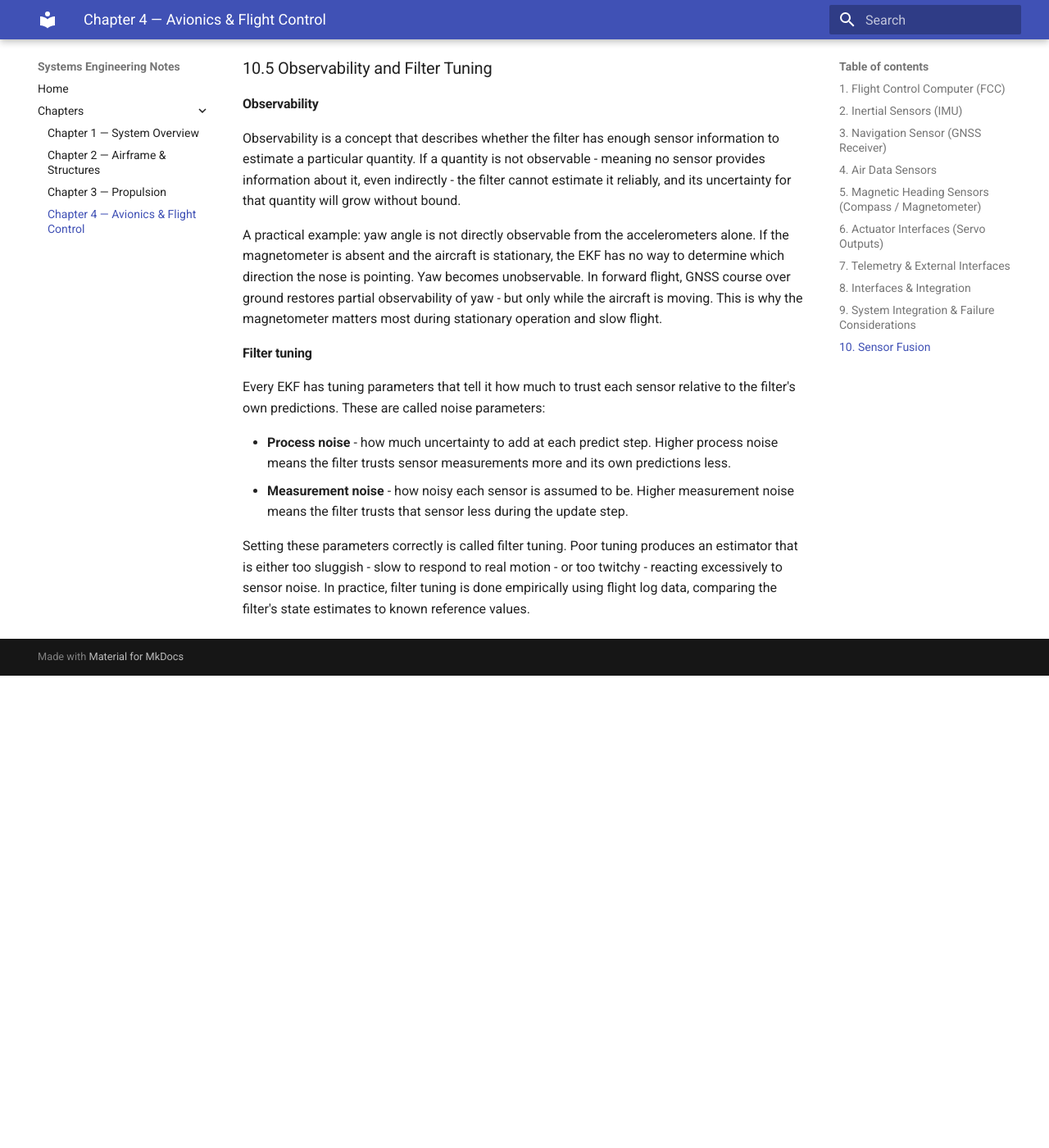
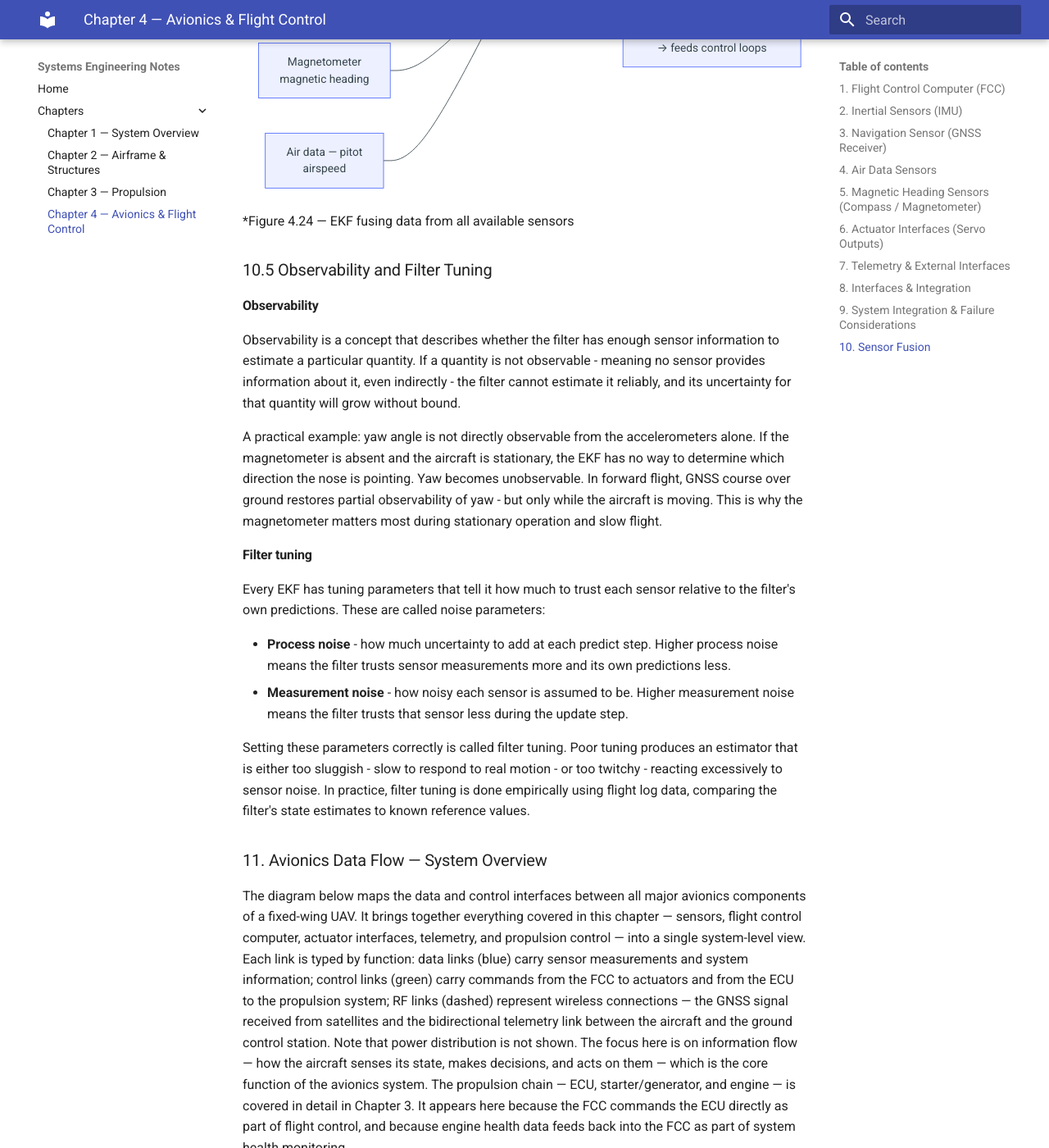
Before and after one commit to hepguzel/systems-engineering-notes, an MkDocs documentation site: the page built from docs/ch04-avionics-flight-control/index.md, in a window 1280 px wide and 1400 px high, scrolled down 48327 px. Shown: the whole window at 82% size. Built offline with MkDocs 1.6.1 and Material for MkDocs 9.7.7, drawn with Linux system fonts in a browser that asks for light colours; before the commit the page ends 49151 px from its top, so only the background shows below that; some of the changed text lies outside the part shown.

````diff
--- a/docs/ch04-avionics-flight-control/index.md
+++ b/docs/ch04-avionics-flight-control/index.md
@@ -53,7 +53,7 @@
 
 However, from a systems-engineering viewpoint, the physical form of the FCC is less important than its functional responsibilities and interfaces. Whether it is a commercial autopilot or a custom board, its role in the system architecture remains fundamentally the same.
 
-![processing architecture](fig_4_3.png)
+![processing architecture](fig_4_2.png)
 
 *Figure 4.2 — Processing Architecture — A Brief Comparison*
 
@@ -69,25 +69,27 @@
 
 In summary, the Flight Control Computer is the decision core of the UAV. It transforms sensor measurements into understanding, understanding into commands, and commands into physical motion.
 
-![summary](fig_4_4.png)
+![summary](fig_4_3.png)
 
-*Figure 4.3 — FCC's roles as a summary*
+*Figure 4.3 — FCC functional roles summary*
 
 It is simultaneously a data hub, a control engine, a mode manager, and a safety monitor. Every design decision in the avionics architecture — sensor selection, interface choices, redundancy philosophy — is ultimately evaluated against what the FCC needs to do its job correctly.
 
 #### What is nested control loops in a FCC?
 
-A FCC doesn't control the aircraft with a single calculation. Instead, it runs several control loops simultaneously - one inside the other, like nested layers. Each layer has a specific job and runs at its own speed.
+An FCC doesn't control the aircraft with a single calculation. Instead, it runs several control loops simultaneously - one inside the other, like nested layers. Each layer has a specific job and runs at its own speed.
 
-![nested control loops](fig_4_2.png)
+![nested control loops](fig_4_4.png)
 
-*Figure 4.4 — nested control loops*
+*Figure 4.4 — Nested control loops in the FCC*
 
 ## 2. Inertial Sensors (IMU)
 
 An Inertial Measurement Unit, usually called an IMU, is the part of the avionics system that allows an aircraft to sense its own motion without relying on any external references. It works entirely by observing how the vehicle rotates and how forces act on it. Because it does not depend on satellites, radio signals, or the environment, the IMU is the most fundamental sensor used to keep an aircraft stable.
 
 An IMU is made of two main types of sensors: gyroscopes and accelerometers. These sensors do not measure position, altitude, or direction directly. Instead, they measure very basic physical quantities — rotation rate and specific force —  and the flight control computer uses those measurements to infer how the aircraft is oriented and how it is moving.
+
+In some systems and documentation, the inertial measurement unit is referred to as an INS — Inertial Navigation System — rather than an IMU. Strictly speaking, an IMU is the hardware unit containing the gyroscopes and accelerometers, while an INS is a complete system that includes the IMU hardware plus the navigation algorithms that process its outputs into position, velocity, and attitude estimates. In practice, the two terms are often used interchangeably in UAV system documentation, particularly when the sensor unit includes its own onboard processing. Throughout this chapter, the term IMU is used to refer to the inertial sensor hardware and its immediate outputs — rotation rates and specific force — without implying an onboard navigation processor.
 
 Nearly all UAV-grade IMUs today are built using MEMS technology.
 
@@ -277,7 +279,7 @@
 
 ![DOP geometry comparison](fig_4_12.png)
 
-*Figure 4.12 — DOP geometry comparison - good vs poor satellite geometry*
+*Figure 4.12 — DOP geometry comparison —  good vs poor satellite geometry*
 
 
 ## 4. Air Data Sensors
@@ -647,7 +649,7 @@
 
 ![Description of four wires of SPI](fig_4_18.png)
 
-*Figure 4.18 — four wires of SPI*
+*Figure 4.18 — SPI interface — four signal wires*
 
 #### Master and Slave
 
@@ -657,7 +659,7 @@
 
 ![An example of CS wires](fig_4_19.png)
 
-*Figure 4.19 — An example of CS wires*
+*Figure 4.19 — SPI chip select — multiple sensors on one bus*
 
 #### Where is SPI used in UAV avionics?
 
@@ -931,7 +933,7 @@
 
 ![Complementary Filter](fig_4_22.png)
 
-*Figure 4.22 — Complementary Filter*
+*Figure 4.22 — Complementary filter — concept diagram*
 
 #### What is a high-pass filter?
 
@@ -1013,7 +1015,7 @@
     PITOT --> EKF
     EKF --> STATE
 ```
-*Figure 4.24 — EKF fusion data from all available sensors*
+*Figure 4.24 — EKF fusing data from all available sensors
 
 ### 10.5 Observability and Filter Tuning
 
@@ -1031,3 +1033,14 @@
 - **Measurement noise** - how noisy each sensor is assumed to be. Higher measurement noise means the filter trusts that sensor less during the update step.
 
 Setting these parameters correctly is called filter tuning. Poor tuning produces an estimator that is either too sluggish - slow to respond to real motion - or too twitchy - reacting excessively to sensor noise. In practice, filter tuning is done empirically using flight log data, comparing the filter's state estimates to known reference values.
+
+### 11. Avionics Data Flow — System Overview
+
+The diagram below maps the data and control interfaces between all major avionics components of a fixed-wing UAV. It brings together everything covered in this chapter — sensors, flight control computer, actuator interfaces, telemetry, and propulsion control — into a single system-level view.
+Each link is typed by function: data links (blue) carry sensor measurements and system information; control links (green) carry commands from the FCC to actuators and from the ECU to the propulsion system; RF links (dashed) represent wireless connections — the GNSS signal received from satellites and the bidirectional telemetry link between the aircraft and the ground control station.
+Note that power distribution is not shown. The focus here is on information flow — how the aircraft senses its state, makes decisions, and acts on them — which is the core function of the avionics system.
+The propulsion chain — ECU, starter/generator, and engine — is covered in detail in Chapter 3. It appears here because the FCC commands the ECU directly as part of flight control, and because engine health data feeds back into the FCC as part of system health monitoring.
+
+![avionics data flow](fig_4_25.png)
+
+*Figure 4.25 — avionics data flow — system overview*
````
Also changed, not shown: docs/ch04-avionics-flight-control/fig_4_25.png (added).
